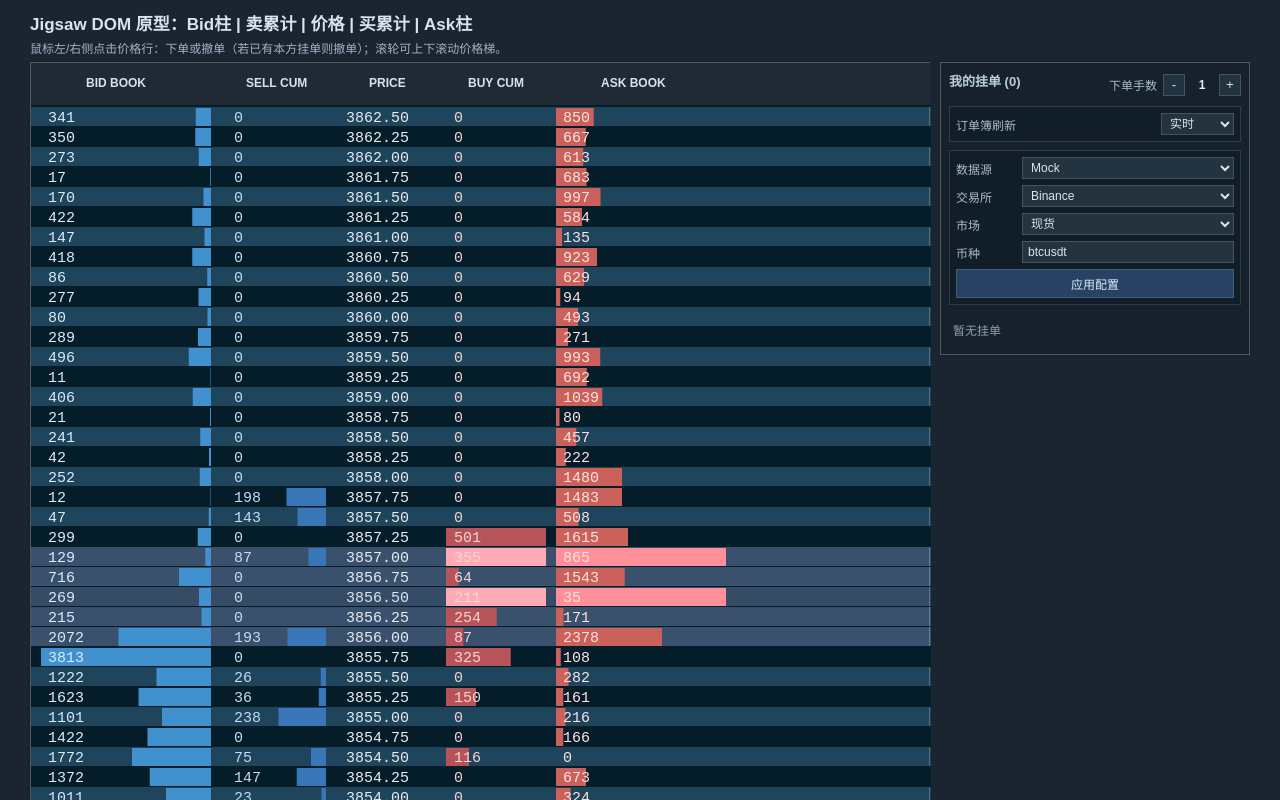
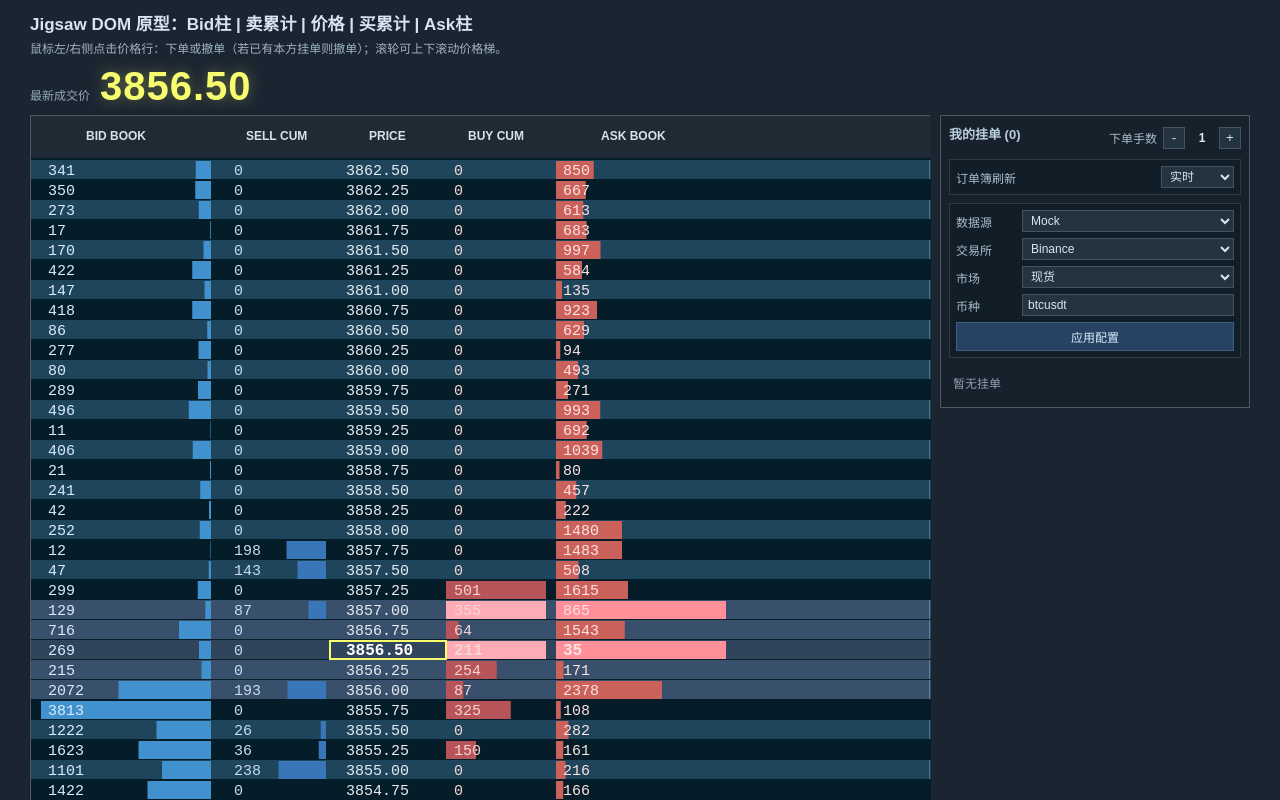
Before and after one commit to Jerryy959/jigsaw2, a website with bundled scripts: page index.html in a window 1280 px wide. Shown: the top 800 px of the page. Built offline with nearby package versions, Linux system fonts and the light colour scheme; animation ran at ten frames a second.

Commit message:
fix: focus ladder and precision for switched symbols with clearer last price UI

```diff
--- a/index.html
+++ b/index.html
@@ -10,6 +10,10 @@
     <div class="header">
       <h1>Jigsaw DOM 原型：Bid柱 | 卖累计 | 价格 | 买累计 | Ask柱</h1>
       <p>鼠标左/右侧点击价格行：下单或撤单（若已有本方挂单则撤单）；滚轮可上下滚动价格梯。</p>
+      <div class="latest-price-board">
+        <span class="label">最新成交价</span>
+        <span id="latest-price-value" class="value">--</span>
+      </div>
     </div>
 
     <div class="layout-wrap">
--- a/package.json
+++ b/package.json
@@ -9,6 +9,6 @@
     "test": "vitest run"
   },
   "devDependencies": {
-    "vitest": "^3.2.4"
+    "vitest": "^4.1.0"
   }
 }
--- a/src/DOMRenderer.ts
+++ b/src/DOMRenderer.ts
@@ -95,7 +95,7 @@ export class DOMRenderer {
 
       // current and +-2 rows highlighted across all columns (dark, eye-friendly blend)
       if (anchorIndex >= 0 && Math.abs(i - anchorIndex) <= 2) {
-        rects.push({ x: 0, y, w: this.width, h: this.rowH - 1, r: 0.14, g: 0.2, b: 0.27, a: i === anchorIndex ? 0.32 : 0.18 });
+        rects.push({ x: 0, y, w: this.width, h: this.rowH - 1, r: 0.14, g: 0.2, b: 0.27, a: i === anchorIndex ? 0.52 : 0.2 });
       }
 
       // bid/ask palette closer to jigsaw
@@ -171,8 +171,9 @@ export class DOMRenderer {
       ctx.fillText(Math.round(l.bidSize).toString(), this.colBidBook + 7, y);
       ctx.fillStyle = '#c5dbf3';
       ctx.fillText(Math.round(l.sellTraded).toString(), this.colBidFoot + 8, y);
-      ctx.fillStyle = i === anchorIndex ? '#dce6ef' : '#e8ecef';
-      ctx.fillText(l.price.toFixed(2), this.colPrice + 10, y);
+      ctx.fillStyle = i === anchorIndex ? '#ffffff' : '#e8ecef';
+      ctx.font = i === anchorIndex ? 'bold 16px monospace' : '15px monospace';
+      ctx.fillText(this.orderBook.formatPrice(l.price), this.colPrice + 10, y);
       ctx.fillStyle = '#f7d4d4';
       ctx.fillText(Math.round(l.buyTraded).toString(), this.colAskFoot + 8, y);
       ctx.fillStyle = '#ffe2e2';
@@ -194,12 +195,18 @@ export class DOMRenderer {
         ctx.lineWidth = 1;
         ctx.strokeRect(1, this.top + i * this.rowH + 1, this.width - 2, this.rowH - 2);
       }
+      if (i === anchorIndex) {
+        ctx.strokeStyle = '#f8fd70';
+        ctx.lineWidth = 2;
+        ctx.strokeRect(this.colPrice - 6, this.top + i * this.rowH + 1, 116, this.rowH - 2);
+      }
+
       ctx.font = '15px monospace';
     });
 
     ctx.fillStyle = '#93a9bb';
     ctx.font = '11px sans-serif';
-    ctx.fillText(`current: ${snap.currentPrice.toFixed(2)}  bestBid: ${snap.bestBid.toFixed(2)}  bestAsk: ${snap.bestAsk.toFixed(2)}`, 10, this.height - 12);
+    ctx.fillText(`current: ${this.orderBook.formatPrice(snap.currentPrice)}  bestBid: ${this.orderBook.formatPrice(snap.bestBid)}  bestAsk: ${this.orderBook.formatPrice(snap.bestAsk)}`, 10, this.height - 12);
   }
 
   private drawRects(rects: RectDraw[]): void {
--- a/src/MarketDataSource.ts
+++ b/src/MarketDataSource.ts
@@ -133,6 +133,17 @@ abstract class BaseRealtimeSource implements MarketDataSource {
     }
     this.applyDepthSide('bid', message.bids);
     this.applyDepthSide('ask', message.asks);
+    this.focusCurrentPriceFromDepth();
+  }
+
+  private focusCurrentPriceFromDepth(): void {
+    if (!this.depthState.bid.size || !this.depthState.ask.size) {
+      return;
+    }
+
+    const bestBid = Math.max(...this.depthState.bid.keys());
+    const bestAsk = Math.min(...this.depthState.ask.keys());
+    this.deps.orderBook.setCurrentPrice((bestBid + bestAsk) / 2);
   }
 
   protected applyTrade(payload: TradePayload): void {
--- a/src/OrderBook.ts
+++ b/src/OrderBook.ts
@@ -3,6 +3,7 @@ import type { BookEvent, BookLevel, DOMSnapshot, Side } from './types.js';
 export class OrderBook {
   private readonly levels = new Map<number, BookLevel>();
   private currentPrice: number;
+  private readonly tickDecimals: number;
 
   constructor(
     private readonly centerPrice = 3856,
@@ -10,8 +11,21 @@ export class OrderBook {
     private readonly depth = 140,
     private readonly randomSeededLiquidity = true
   ) {
-    this.currentPrice = centerPrice;
+    this.tickDecimals = this.resolveTickDecimals(tickSize);
+    this.currentPrice = this.normalize(centerPrice);
     this.seed();
+  }
+
+  private resolveTickDecimals(tickSize: number): number {
+    const normalizedTick = Number(tickSize.toString());
+    if (!Number.isFinite(normalizedTick) || normalizedTick <= 0) {
+      return 2;
+    }
+    const text = normalizedTick.toString();
+    if (!text.includes('.')) {
+      return 0;
+    }
+    return Math.min(8, text.split('.')[1].length);
   }
 
   private seed(): void {
@@ -52,7 +66,19 @@ export class OrderBook {
   }
 
   public normalize(price: number): number {
-    return Number(price.toFixed(2));
+    const rounded = Math.round(price / this.tickSize) * this.tickSize;
+    return Number(rounded.toFixed(this.tickDecimals));
+  }
+
+  public formatPrice(price: number): string {
+    return this.normalize(price).toFixed(this.tickDecimals);
+  }
+
+  public setCurrentPrice(price: number): void {
+    if (!Number.isFinite(price)) {
+      return;
+    }
+    this.currentPrice = this.normalize(price);
   }
 
   private getOrCreate(price: number): BookLevel {
--- a/src/main.ts
+++ b/src/main.ts
@@ -6,14 +6,16 @@ import { MockMatchingEngine } from './MockMatchingEngine.js';
 import { OrderBook } from './OrderBook.js';
 import type { BookEvent, FillNotice, MyOrder, Side } from './types.js';
 
-const DEFAULT_TICK_SIZE = 0.0001;
+const DEFAULT_REALTIME_TICK_SIZE = 0.0001;
+const DEFAULT_MOCK_TICK_SIZE = 0.25;
 
 function bootstrap(): void {
   const app = document.getElementById('app');
   const ordersPanel = document.getElementById('orders-panel');
   const toastRoot = document.getElementById('toast-root');
+  const latestPriceEl = document.getElementById('latest-price-value');
 
-  if (!app || !ordersPanel || !toastRoot) {
+  if (!app || !ordersPanel || !toastRoot || !latestPriceEl) {
     throw new Error('Missing root nodes');
   }
 
@@ -24,8 +26,13 @@ function bootstrap(): void {
   const symbol = params.get('symbol') ?? resolveDefaultSymbol(exchange === 'bybit' ? 'bybit' : 'binance', market === 'futures' ? 'futures' : 'spot');
 
   const randomSeededLiquidity = sourceMode === 'mock';
-  const book = new OrderBook(3856, 0.25, 160, randomSeededLiquidity);
+  const tickSize = Number(params.get('tickSize') ?? (sourceMode === 'realtime' ? DEFAULT_REALTIME_TICK_SIZE : DEFAULT_MOCK_TICK_SIZE));
+  const normalizedTick = Number.isFinite(tickSize) && tickSize > 0 ? tickSize : sourceMode === 'realtime' ? DEFAULT_REALTIME_TICK_SIZE : DEFAULT_MOCK_TICK_SIZE;
+  const centerPrice = Number(params.get('centerPrice') ?? (sourceMode === 'realtime' ? 1 : 3856));
+  const normalizedCenter = Number.isFinite(centerPrice) && centerPrice > 0 ? centerPrice : sourceMode === 'realtime' ? 1 : 3856;
+  const book = new OrderBook(normalizedCenter, normalizedTick, 160, randomSeededLiquidity);
   const mine = new MyOrderManager(book);
+  latestPriceEl.textContent = book.formatPrice(normalizedCenter);
 
   let orderSize = 1;
   let renderIntervalMs = 0; // 0 = realtime
@@ -138,6 +145,7 @@ function bootstrap(): void {
 
   const applyEvent = (event: BookEvent): void => {
     book.applyEvent(event);
+    latestPriceEl.textContent = book.formatPrice(book.getSnapshot().currentPrice);
     const fills = mine.onBookEvent(event);
     fills.forEach(showFillToast);
     if (mine.getVersion() !== lastOrdersVersion) {
@@ -230,7 +238,7 @@ function bootstrap(): void {
           exchange: exchange === 'bybit' ? 'bybit' : 'binance',
           market: market === 'futures' ? 'futures' : 'spot',
           symbol,
-          tickSize: DEFAULT_TICK_SIZE,
+          tickSize: normalizedTick,
         })
       : new MockDataGenerator(book, 70, onMarketEvent, {
           addWeight: 0.42,
--- a/src/style.css
+++ b/src/style.css
@@ -240,3 +240,23 @@ canvas {
 .apply-btn:hover {
   background: #2f5279;
 }
+
+.latest-price-board {
+  margin-top: 8px;
+  display: flex;
+  align-items: baseline;
+  gap: 10px;
+}
+
+.latest-price-board .label {
+  font-size: 12px;
+  color: #93a9bb;
+}
+
+.latest-price-board .value {
+  font-size: 40px;
+  font-weight: 800;
+  color: #f8fd70;
+  letter-spacing: 1px;
+  text-shadow: 0 0 14px rgba(248, 253, 112, 0.35);
+}
```
Also changed, not shown: tests/orderbook.test.ts (+12 -0 lines), README.md, dist/DOMRenderer.js, dist/MarketDataSource.js, dist/OrderBook.js, dist/main.js.
